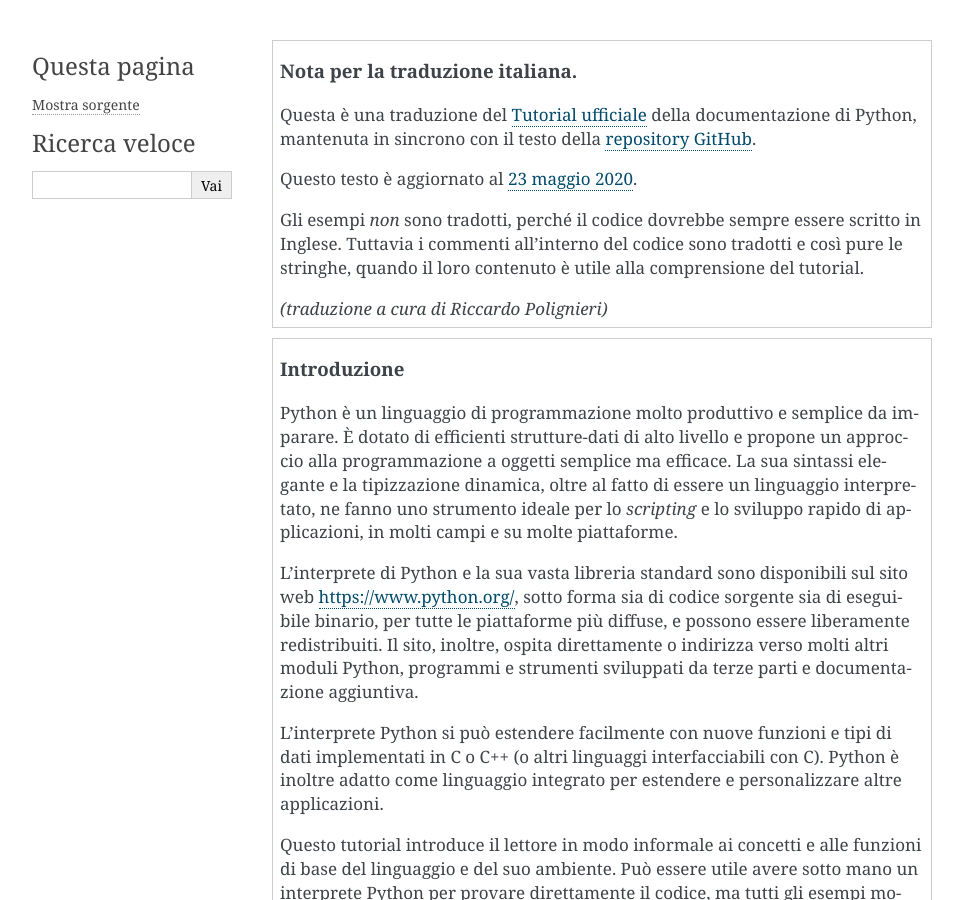
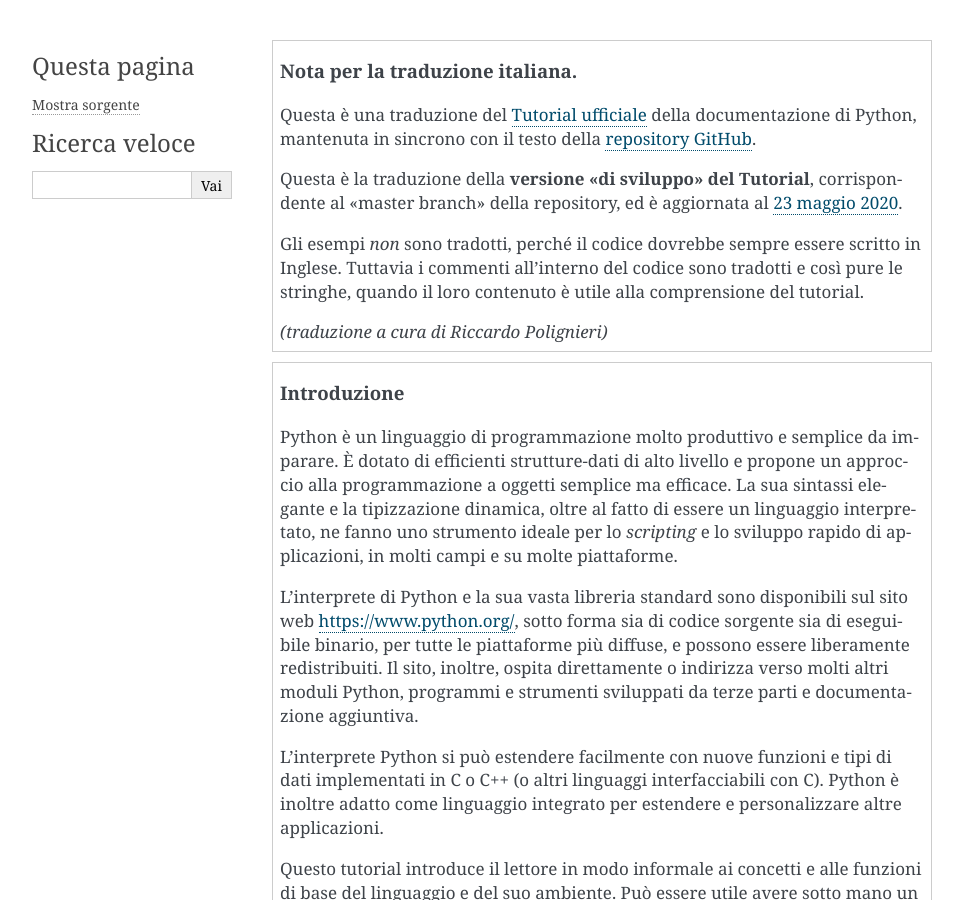
Before and after one commit to ricpol/pytutorial-it, a Sphinx documentation site: the page built from tutorial/source/appetite.rst, in a window 1280 px wide and 900 px high. Shown: the whole window, without its empty margins (148-1111 px from the left). Built offline with Sphinx 7.4.7, drawn with Linux system fonts in a browser that asks for light colours.

Commit message:
explain devel version

```diff
--- a/tutorial/source/appetite.rst
+++ b/tutorial/source/appetite.rst
@@ -3,7 +3,7 @@
 
     Questa è una traduzione del `Tutorial ufficiale <https://docs.python.org/3/tutorial/index.html>`_ della documentazione di Python, mantenuta in sincrono con il testo della `repository GitHub <https://github.com/python/cpython/tree/master/Doc/tutorial>`_.
 
-    Questo testo è aggiornato al `23 maggio 2020 <https://github.com/python/cpython/commit/6fad3e6b49f6a9f8b8a6635c41371e4451479f86#diff-8f5d4d54eb7fab60cb04633e721f6328>`_.
+    Questa è la traduzione della **versione "di sviluppo" del Tutorial**, corrispondente al "master branch" della repository, ed è aggiornata al `23 maggio 2020 <https://github.com/python/cpython/commit/6fad3e6b49f6a9f8b8a6635c41371e4451479f86#diff-8f5d4d54eb7fab60cb04633e721f6328>`_.
 
     Gli esempi *non* sono tradotti, perché il codice dovrebbe sempre essere scritto in Inglese. Tuttavia i commenti all'interno del codice sono tradotti e così pure le stringhe, quando il loro contenuto è utile alla comprensione del tutorial.
 
```
